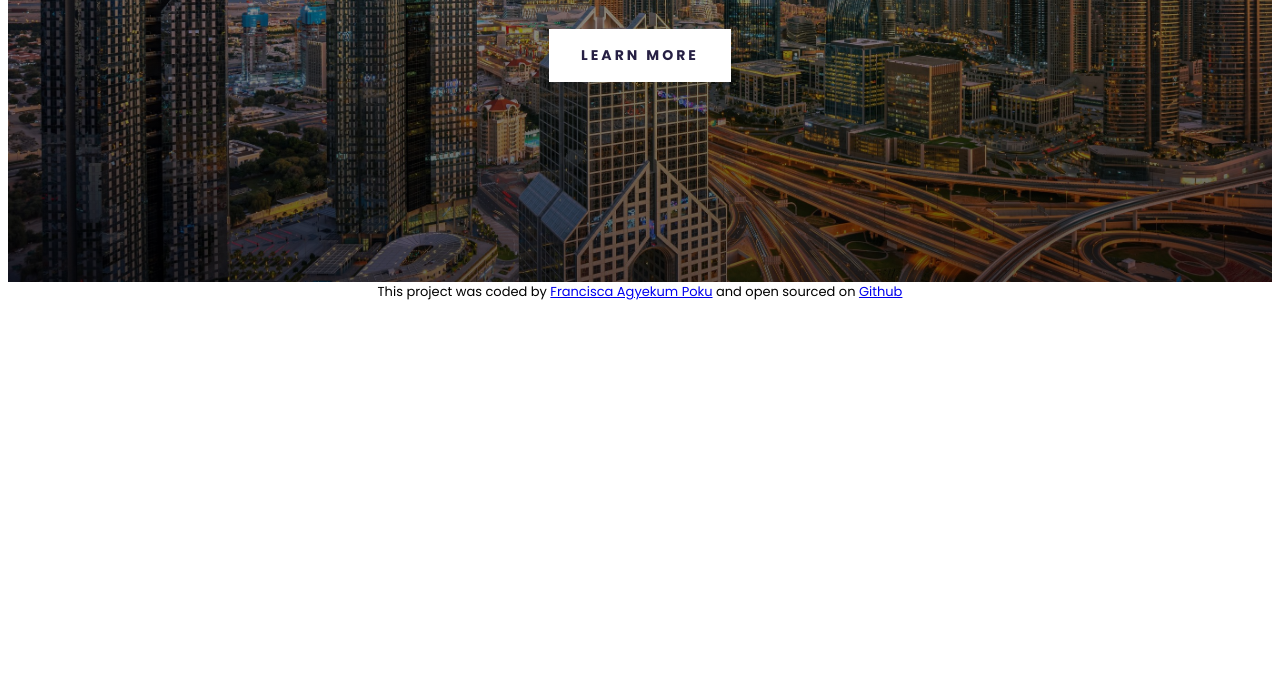
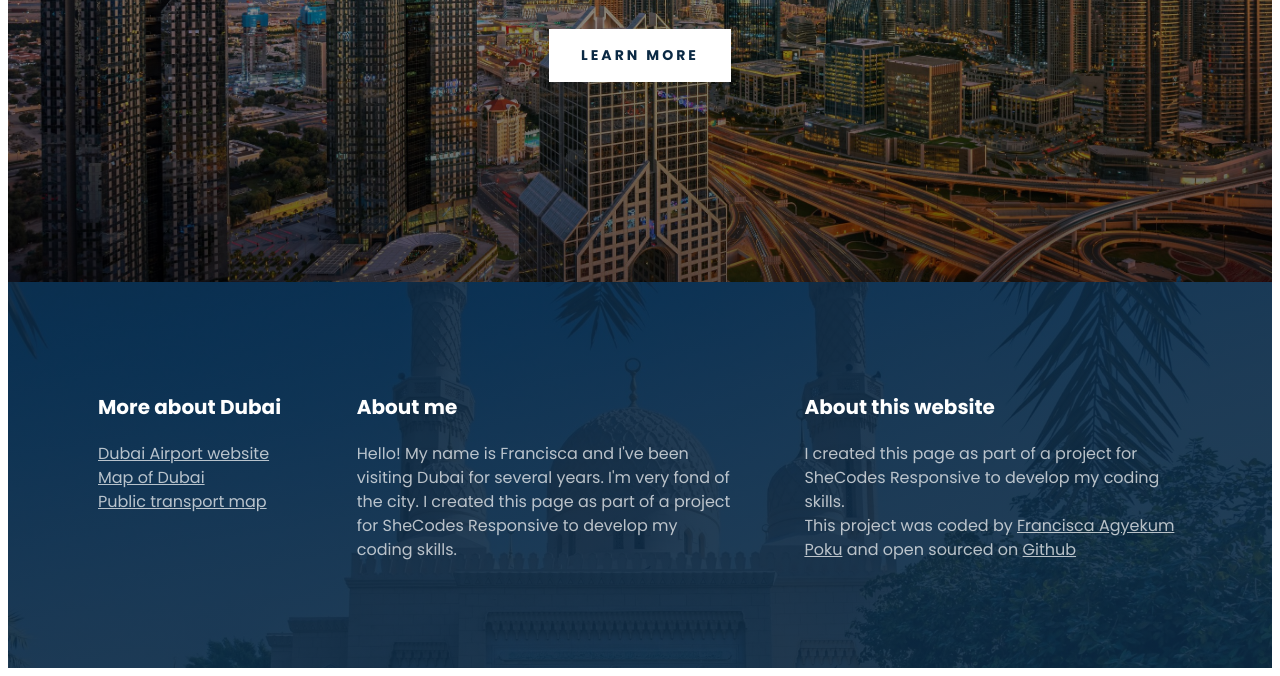
Before and after one commit to franciscaap/dubai-travel-project, a plain HTML site: page index.html in a window 1280 px wide. Shown: the part 462-1138 px from the top of the page. Before the commit the page ends 800 px from the top, so only its background shows below. Drawn offline with Linux system fonts and the light colour scheme.

Commit message:
Added content and styled the footer of the landing page.

```diff
--- a/index.html
+++ b/index.html
@@ -21,7 +21,46 @@
         <a href="#">Learn more</a>
       </header>
       <footer>
-        This project was coded by
+        <section class="grid">
+          <div>
+            <h3>More about Dubai</h3>
+            <ul>
+              <li>
+                <a href="https://www.dubaiairports.ae/home-page" target="_blank"
+                  >Dubai Airport website</a
+                >
+              </li>
+              <li>
+                <a
+                  href="https://www.google.com/maps/d/viewer?mid=1gD098OqIax4L8WiPIWgjs7cNf3ET85M3&hl=en_US&ll=25.320927809310998%2C55.33895732350493&z=12"
+                  target="_blank"
+                  >Map of Dubai</a
+                >
+              </li>
+              <li>
+                <a
+                  href="https://www.rta.ae/wps/portal/rta/ae/public-transport/metro-stations-map"
+                  target="_blank"
+                  >Public transport map</a
+                >
+              </li>
+            </ul>
+          </div>
+          <div>
+            <h3>About me</h3>
+            <p>
+              Hello! My name is Francisca and I've been visiting Dubai for
+              several years. I'm very fond of the city. I created this page as
+              part of a project for SheCodes Responsive to develop my coding
+              skills.
+            </p>
+          </div>
+          <div>
+            <h3>About this website</h3>
+            <p>
+              I created this page as part of a project for SheCodes Responsive
+              to develop my coding skills.
+              <br />This project was coded by
               <a href="https://github.com/franciscaap" target="_blank"
                 >Francisca Agyekum Poku</a
               >
@@ -31,6 +70,9 @@
                 target="_blank"
                 >Github</a
               >
+            </p>
+          </div>
+        </section>
       </footer>
     </div>
   </body>
--- a/src/style.css
+++ b/src/style.css
@@ -47,14 +47,50 @@ header a {
   display: inline-block;
   margin-top: 32px;
   line-height: 1.5;
-  color: #272044;
+  color: #0b2944;
 }
 footer {
-  text-align: center;
+  background-image: linear-gradient(
+      rgba(11, 41, 68, 0.9),
+      rgba(11, 41, 68, 0.9)
+    ),
+    url(/images/jumeirah-mosque.jpg);
+  background-repeat: no-repeat;
+  background-size: cover;
+  color: #ffffff;
   font-size: 13px;
 }
+footer h3 {
+  font-weight: 700;
+  font-size: 20px;
+  line-height: 30px;
+}
+footer p {
+  font-size: 16px;
+  line-height: 24px;
+  opacity: 0.7;
+}
+footer a {
+  color: #ffffff;
+}
 
-@media (max-width: 900px) {
+.grid {
+  display: grid;
+  grid-template-columns: 1fr 2fr 2fr;
+  padding: 90px;
+  grid-gap: 70px;
+}
+ul {
+  padding: 0;
+}
+li {
+  list-style: none;
+  font-size: 16px;
+  line-height: 24px;
+  opacity: 0.7;
+}
+
+@media (max-width: 960px) {
   header {
     padding: 60px 0;
   }
@@ -71,4 +107,14 @@ footer {
   footer {
     font-size: 10px;
   }
+  .grid {
+    display: grid;
+    grid-template-columns: 1fr;
+    padding: 40px;
+    grid-gap: 3px;
+    text-align: center;
+  }
+  footer h3 {
+    margin-top: 40px;
+  }
 }
```
Also changed, not shown: images/jumeirah-mosque.jpg (added). Lines whose indentation alone changed are shown as unchanged.
